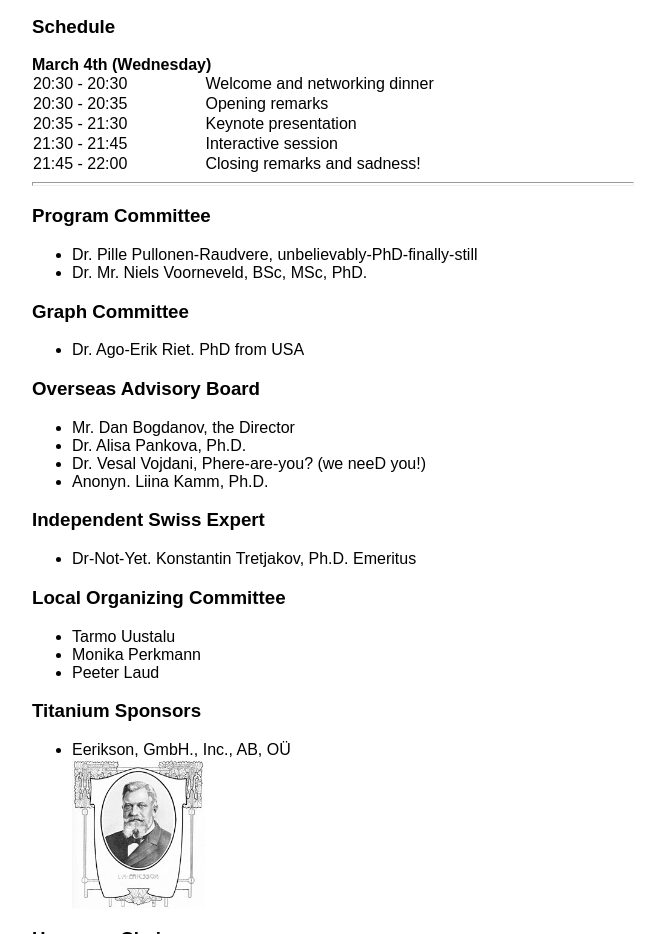
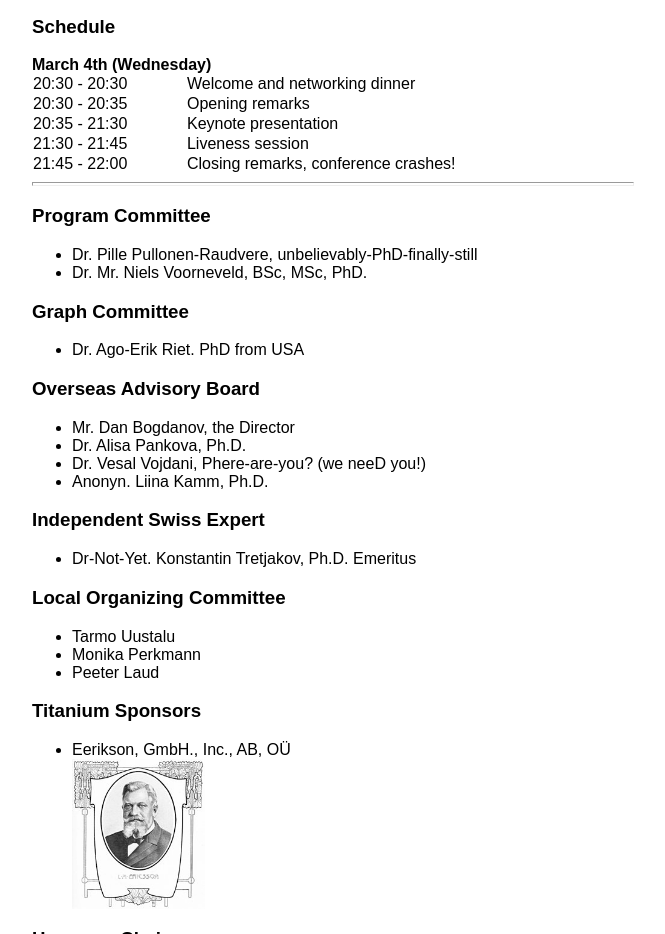
Before and after one commit to ppullonen/CRAPcon2026, a plain HTML site: page index.html in a window 1280 px wide. Shown: the part 2902-3836 px from the top of the page, without its empty margins (308-973 px from the left). Drawn offline with Linux system fonts and the light colour scheme.

Commit message:
Update index.html

```diff
--- a/index.html
+++ b/index.html
@@ -206,11 +206,11 @@ CRAPcon 2026 is a profound collaborative entity which lives at the boundary betw
                     </tr>
                     <tr>
                         <td>21:30&nbsp;-&nbsp;21:45&nbsp;&nbsp;</td>
-                        <td>Interactive session</td>
+                        <td>Liveness session</td>
                     </tr>
                     <tr>
                         <td>21:45&nbsp;-&nbsp;22:00&nbsp;&nbsp;</td>
-                        <td>Closing remarks and sadness!</td>
+                        <td>Closing remarks, conference crashes!</td>
                     </tr>
                 </tbody>
             </table>
```
